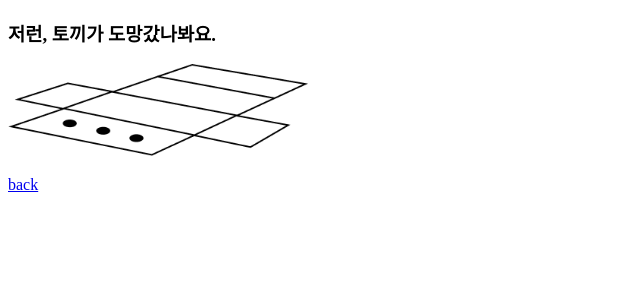
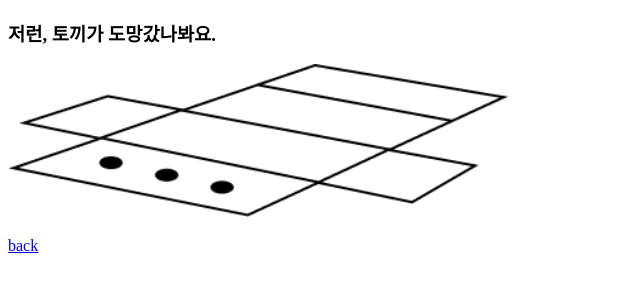
Before and after one commit to cosmos1217/rabbit, a plain HTML site: page rabbit_6.html in a window 1280 px wide. Shown: the whole page, without its empty margins (0-640 px from the left). Drawn offline with Linux system fonts and the light colour scheme.

Commit message:
Add files via upload

```diff
--- a/rabbit_6.html
+++ b/rabbit_6.html
@@ -8,7 +8,7 @@
 </head>
 
 <body>
-  <img src="./image/open_box.png" alt="box" width="300px">
+  <img src="./image/open_box.png" alt="box" width="500px">
   <p><a href="index.html">back</a></p>
 
 </body>
```
Also changed, not shown: open_box.png (added), unopen_box.png (added), 고슴도치.png (added), 샤미.png (added), 인형.png (added), 토끼.png (added), 토끼2.png (added).
